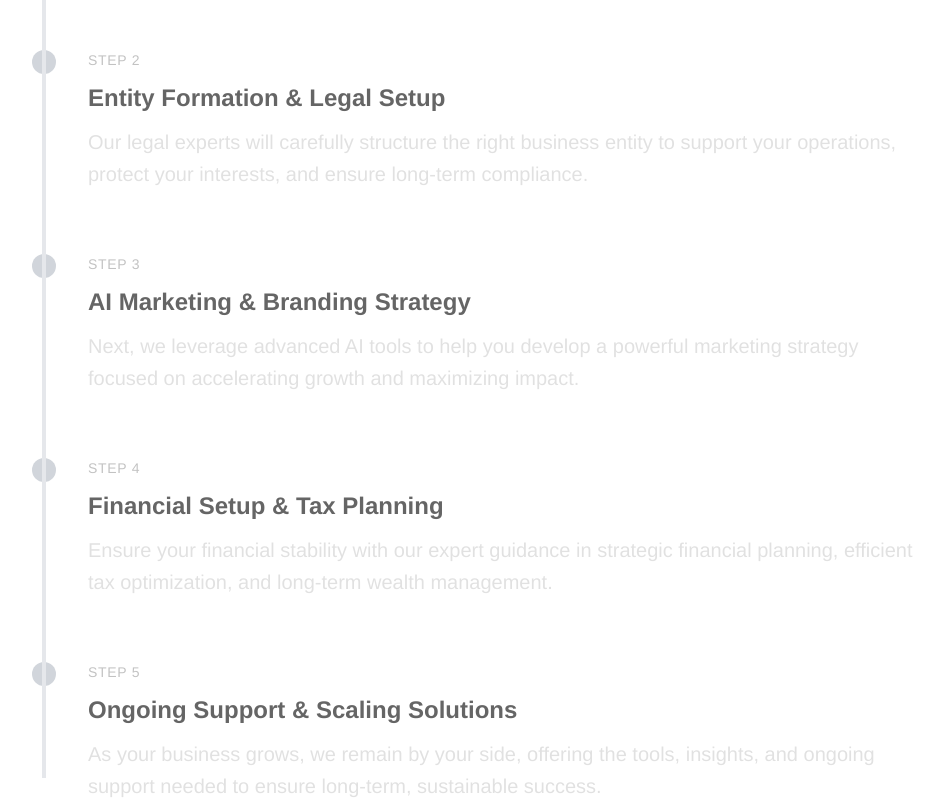
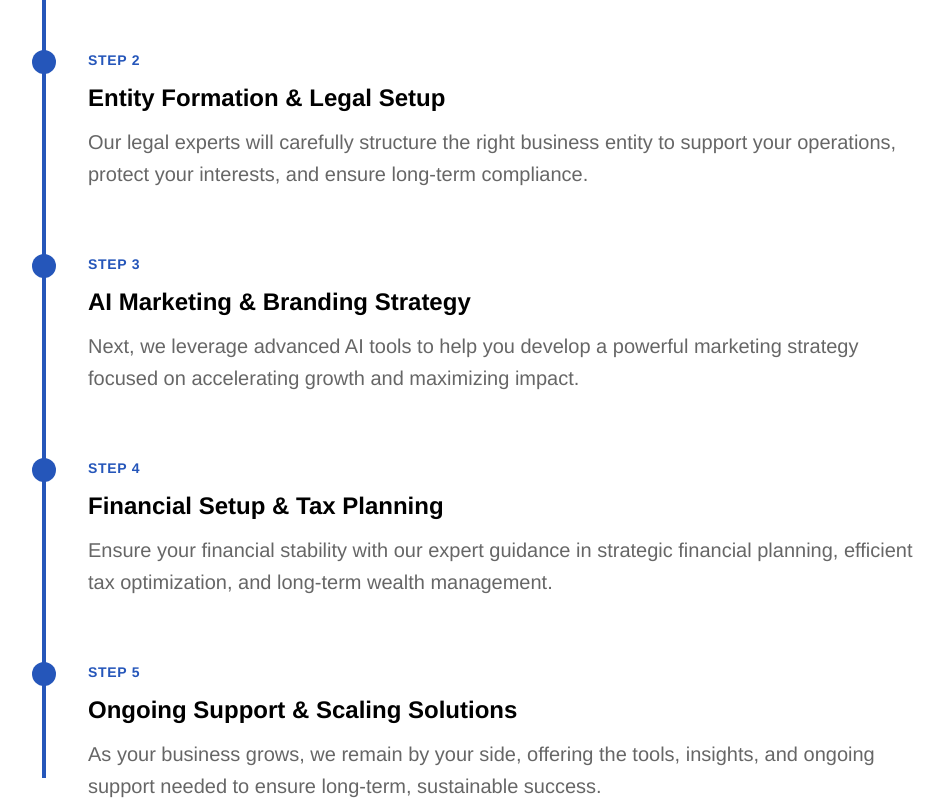
Before and after one commit to Veniche/pokum-test, a React (Vite) app: page / in a window 1280 px wide. Shown: the part 5360-6160 px from the top of the page, without its empty margins (32-976 px from the left). Built offline with nearby package versions, Linux system fonts and the light colour scheme.

Commit message:
progress bar

```diff
--- /dev/null
+++ b/client/hooks/useOnScreen.ts
@@ -0,0 +1,58 @@
+import { useEffect, useState, useRef, MutableRefObject, useCallback } from 'react';
+
+interface UseOnScreenOptions extends IntersectionObserverInit {
+  triggerOnce?: boolean;
+}
+
+export function useOnScreen<T extends HTMLElement>(
+  options: UseOnScreenOptions = {}
+): [(node: T | null) => void, boolean] {
+  const [isIntersecting, setIntersecting] = useState(false);
+  const observerRef = useRef<IntersectionObserver | null>(null);
+  const elementRef = useRef<T | null>(null);
+  const wasIntersectedRef = useRef(false);
+
+  const ref = useCallback(
+    (node: T | null) => {
+      if (observerRef.current) {
+        observerRef.current.disconnect();
+      }
+
+      elementRef.current = node;
+
+      if (node) {
+        observerRef.current = new IntersectionObserver(
+          ([entry]) => {
+            const isIntersecting = entry.isIntersecting;
+            setIntersecting(isIntersecting);
+
+            if (isIntersecting && options.triggerOnce) {
+              wasIntersectedRef.current = true;
+              observerRef.current?.disconnect();
+            }
+          },
+          {
+            root: options.root,
+            rootMargin: options.rootMargin,
+            threshold: options.threshold,
+          }
+        );
+
+        observerRef.current.observe(node);
+      }
+    },
+    [options.root, options.rootMargin, options.threshold, options.triggerOnce]
+  );
+
+  useEffect(() => {
+    return () => {
+      if (observerRef.current) {
+        observerRef.current.disconnect();
+      }
+    };
+  }, []);
+
+  return [ref, isIntersecting || wasIntersectedRef.current];
+}
+
+export default useOnScreen;
--- a/client/pages/Index.tsx
+++ b/client/pages/Index.tsx
@@ -1,8 +1,10 @@
 import { Seo } from "@/components/Seo";
+import { useEffect, useState, useRef } from 'react';
 import { Button } from "@/components/ui/button";
 import { CtaBanner } from "@/components/CtaBanner";
 import { FaqSection } from "@/components/FaqSection";
 import { ArrowRight, ChevronDown } from "lucide-react";
+import { useOnScreen } from '@/hooks/useOnScreen';
 
 // Structured data for Organization
 const organizationSchema = {
@@ -38,6 +40,21 @@ const webpageSchema = {
 };
 
 export default function Index() {
+  // State and refs for scroll-triggered animations
+  const [stepsInView, setStepsInView] = useState(false);
+  const [setStepsRef, stepsAreInView] = useOnScreen<HTMLDivElement>({
+    threshold: 0.1,
+    rootMargin: '0px',
+    triggerOnce: true
+  });
+  const stepsRef = useRef<HTMLDivElement>(null);
+
+  useEffect(() => {
+    if (stepsAreInView) {
+      setStepsInView(true);
+    }
+  }, [stepsAreInView]);
+
   return (
     <div className="min-h-screen bg-white overflow-hidden">
       <Seo
@@ -603,23 +620,47 @@ export default function Index() {
             </div>
           </div>
 
-          <div className="max-w-4xl mt-16">
+          <div
+            className="max-w-4xl mt-16"
+            ref={el => {
+              if (el) {
+                stepsRef.current = el;
+                setStepsRef(el);
+              }
+            }}
+          >
             <div className="relative">
               {/* Process Steps */}
               <div className="space-y-16">
                 {/* Step 1 */}
                 <div className="flex items-start space-x-8">
                   <div className="flex-shrink-0">
-                    <div className="w-6 h-6 bg-[#2556BA] rounded-full"></div>
+                    <div
+                      className="w-6 h-6 bg-gray-300 rounded-full"
+                      style={{
+                        animation: stepsInView ? 'pulse 1s ease-in-out 0.5s both, fillStep 0.5s ease-in-out 0.5s forwards' : 'none',
+                        backgroundColor: stepsInView ? '#2556BA' : 'rgb(209, 213, 219)'
+                      } as React.CSSProperties}
+                    ></div>
                   </div>
                   <div className="flex-1 space-y-3">
-                    <div className="text-sm font-bold text-[#2556BA] font-helvetica tracking-wider">
+                    <div className="text-sm font-normal text-black/40 font-helvetica tracking-wider"
+                      style={{
+                        color: 'rgba(0, 0, 0, 0.4)',
+                        opacity: 1,
+                        animation: stepsInView ? 'textFadeIn 0.5s ease-in-out 0.5s forwards' : 'none'
+                      } as React.CSSProperties}
+                    >
                       STEP 1
                     </div>
                     <h4 className="text-2xl font-bold text-black font-helvetica">
                       Initial Consultation & Needs Assessment
                     </h4>
-                    <p className="text-xl text-black/60 font-helvetica leading-8">
+                    <p className="text-xl font-helvetica leading-8"
+                      style={{
+                        color: 'rgba(0, 0, 0, 0.6)'
+                      } as React.CSSProperties}
+                    >
                       We start by thoroughly understanding your goals,
                       challenges, and business needs to ensure our approach is
                       aligned with your objectives.
@@ -630,16 +671,42 @@ export default function Index() {
                 {/* Step 2 */}
                 <div className="flex items-start space-x-8">
                   <div className="flex-shrink-0">
-                    <div className="w-6 h-6 bg-gray-300 rounded-full"></div>
+                    <div
+                      className="w-6 h-6 bg-gray-300 rounded-full"
+                      style={{
+                        '--tw-scale-x': '1',
+                        '--tw-scale-y': '1',
+                        transform: 'scale(var(--tw-scale-x), var(--tw-scale-y))',
+                        transformOrigin: 'center',
+                        backgroundColor: 'rgb(209, 213, 219)',
+                        animation: stepsInView ? 'fillStep 0.5s ease-in-out 1.5s forwards' : 'none'
+                      } as React.CSSProperties}
+                    ></div>
                   </div>
-                  <div className="flex-1 space-y-3 opacity-60">
-                    <div className="text-sm font-normal text-black/40 font-helvetica tracking-wider">
+                  <div className="flex-1 space-y-3">
+                    <div className="text-sm font-normal text-black/40 font-helvetica tracking-wider"
+                      style={{
+                        color: 'rgba(0, 0, 0, 0.4)',
+                        opacity: 1,
+                        animation: stepsInView ? 'textFadeIn 0.5s ease-in-out 1.5s forwards' : 'none'
+                      } as React.CSSProperties}
+                    >
                       STEP 2
                     </div>
-                    <h4 className="text-2xl font-bold text-black font-helvetica">
+                    <h4 className="text-2xl font-bold font-helvetica"
+                      style={{
+                        color: 'rgba(0, 0, 0, 0.6)',
+                        animation: stepsInView ? 'h4FadeIn 0.5s ease-in-out 1.5s forwards' : 'none'
+                      } as React.CSSProperties}
+                    >
                       Entity Formation & Legal Setup
                     </h4>
-                    <p className="text-xl text-black/20 font-helvetica leading-8">
+                    <p className="text-xl text-black/20 font-helvetica leading-8"
+                      style={{
+                        color: 'rgba(0, 0, 0, 0.2)',
+                        animation: stepsInView ? 'pFadeIn 0.5s ease-in-out 1.5s forwards' : 'none'
+                      } as React.CSSProperties}
+                    >
                       Our legal experts will carefully structure the right
                       business entity to support your operations, protect your
                       interests, and ensure long-term compliance.
@@ -650,16 +717,40 @@ export default function Index() {
                 {/* Step 3 */}
                 <div className="flex items-start space-x-8">
                   <div className="flex-shrink-0">
-                    <div className="w-6 h-6 bg-gray-300 rounded-full"></div>
+                  <div className="w-6 h-6 bg-gray-300 rounded-full" style={{
+                      '--tw-scale-x': 1,
+                      '--tw-scale-y': 1,
+                      transform: 'scale(var(--tw-scale-x), var(--tw-scale-y))',
+                      transformOrigin: 'center',
+                      backgroundColor: 'rgb(209, 213, 219)',
+                      animation: stepsInView ? 'fillStep 0.5s ease-in-out 2.5s forwards' : 'none'
+                    } as React.CSSProperties}
+                    ></div>
                   </div>
-                  <div className="flex-1 space-y-3 opacity-60">
-                    <div className="text-sm font-normal text-black/40 font-helvetica tracking-wider">
+                  <div className="flex-1 space-y-3">
+                    <div className="text-sm font-normal text-black/40 font-helvetica tracking-wider"
+                    style={{
+                        color: 'rgba(0, 0, 0, 0.4)',
+                        opacity: 1,
+                        animation: stepsInView ? 'textFadeIn 0.5s ease-in-out 2.5s forwards' : 'none'
+                      } as React.CSSProperties}
+                    >
                       STEP 3
                     </div>
-                    <h4 className="text-2xl font-bold text-black font-helvetica">
+                    <h4 className="text-2xl font-bold font-helvetica"
+                      style={{
+                        color: 'rgba(0, 0, 0, 0.6)',
+                        animation: stepsInView ? 'h4FadeIn 0.5s ease-in-out 2.5s forwards' : 'none'
+                      } as React.CSSProperties}
+                    >
                       AI Marketing & Branding Strategy
                     </h4>
-                    <p className="text-xl text-black/20 font-helvetica leading-8">
+                    <p className="text-xl font-helvetica leading-8"
+                      style={{
+                        color: 'rgba(0, 0, 0, 0.2)',
+                        animation: stepsInView ? 'pFadeIn 0.5s ease-in-out 2.5s forwards' : 'none'
+                      } as React.CSSProperties}
+                    >
                       Next, we leverage advanced AI tools to help you develop a
                       powerful marketing strategy focused on accelerating growth
                       and maximizing impact.
@@ -670,16 +761,40 @@ export default function Index() {
                 {/* Step 4 */}
                 <div className="flex items-start space-x-8">
                   <div className="flex-shrink-0">
-                    <div className="w-6 h-6 bg-gray-300 rounded-full"></div>
+                    <div className="w-6 h-6 bg-gray-300 rounded-full" style={{
+                      '--tw-scale-x': 1,
+                      '--tw-scale-y': 1,
+                      transform: 'scale(var(--tw-scale-x), var(--tw-scale-y))',
+                      transformOrigin: 'center',
+                      backgroundColor: 'rgb(209, 213, 219)',
+                      animation: stepsInView ? 'fillStep 0.5s ease-in-out 3.5s forwards' : 'none'
+                    } as React.CSSProperties}
+                    ></div>
                   </div>
-                  <div className="flex-1 space-y-3 opacity-60">
-                    <div className="text-sm font-normal text-black/40 font-helvetica tracking-wider">
+                  <div className="flex-1 space-y-3">
+                    <div className="text-sm font-normal text-black/40 font-helvetica tracking-wider"
+                    style={{
+                        color: 'rgba(0, 0, 0, 0.4)',
+                        opacity: 1,
+                        animation: stepsInView ? 'textFadeIn 0.5s ease-in-out 3.5s forwards' : 'none'
+                      } as React.CSSProperties}
+                    >
                       STEP 4
                     </div>
-                    <h4 className="text-2xl font-bold text-black font-helvetica">
+                    <h4 className="text-2xl font-bold font-helvetica"
+                      style={{
+                        color: 'rgba(0, 0, 0, 0.6)',
+                        animation: stepsInView ? 'h4FadeIn 0.5s ease-in-out 3.5s forwards' : 'none'
+                      } as React.CSSProperties}
+                    >
                       Financial Setup & Tax Planning
                     </h4>
-                    <p className="text-xl text-black/20 font-helvetica leading-8">
+                    <p className="text-xl font-helvetica leading-8"
+                      style={{
+                        color: 'rgba(0, 0, 0, 0.2)',
+                        animation: stepsInView ? 'pFadeIn 0.5s ease-in-out 3.5s forwards' : 'none'
+                      } as React.CSSProperties}
+                    >
                       Ensure your financial stability with our expert guidance
                       in strategic financial planning, efficient tax
                       optimization, and long-term wealth management.
@@ -690,16 +805,40 @@ export default function Index() {
                 {/* Step 5 */}
                 <div className="flex items-start space-x-8">
                   <div className="flex-shrink-0">
-                    <div className="w-6 h-6 bg-gray-300 rounded-full"></div>
+                    <div className="w-6 h-6 bg-gray-300 rounded-full" style={{
+                      '--tw-scale-x': 1,
+                      '--tw-scale-y': 1,
+                      transform: 'scale(var(--tw-scale-x), var(--tw-scale-y))',
+                      transformOrigin: 'center',
+                      backgroundColor: 'rgb(209, 213, 219)',
+                      animation: stepsInView ? 'fillStep 0.5s ease-in-out 4.5s forwards' : 'none'
+                    } as React.CSSProperties}
+                    ></div>
                   </div>
-                  <div className="flex-1 space-y-3 opacity-60">
-                    <div className="text-sm font-normal text-black/40 font-helvetica tracking-wider">
+                  <div className="flex-1 space-y-3">
+                    <div className="text-sm font-normal text-black/40 font-helvetica tracking-wider"
+                    style={{
+                        color: 'rgba(0, 0, 0, 0.4)',
+                        opacity: 1,
+                        animation: stepsInView ? 'textFadeIn 0.5s ease-in-out 4.5s forwards' : 'none'
+                      } as React.CSSProperties}
+                    >
                       STEP 5
                     </div>
-                    <h4 className="text-2xl font-bold text-black font-helvetica">
+                    <h4 className="text-2xl font-bold font-helvetica"
+                      style={{
+                        color: 'rgba(0, 0, 0, 0.6)',
+                        animation: stepsInView ? 'h4FadeIn 0.5s ease-in-out 4.5s forwards' : 'none'
+                      } as React.CSSProperties}
+                    >
                       Ongoing Support & Scaling Solutions
                     </h4>
-                    <p className="text-xl text-black/20 font-helvetica leading-8">
+                    <p className="text-xl font-helvetica leading-8"
+                      style={{
+                        color: 'rgba(0, 0, 0, 0.2)',
+                        animation: stepsInView ? 'pFadeIn 0.5s ease-in-out 4.5s forwards' : 'none'
+                      } as React.CSSProperties}
+                    >
                       As your business grows, we remain by your side, offering
                       the tools, insights, and ongoing support needed to ensure
                       long-term, sustainable success.
@@ -709,8 +848,56 @@ export default function Index() {
               </div>
 
               {/* Vertical Line */}
-              <div className="absolute left-[10px] top-6 bottom-6 w-1 bg-gray-200"></div>
-              <div className="absolute left-[10px] top-6 w-1 h-12 bg-[#2556BA]"></div>
+              <div className="absolute left-[10px] top-6 bottom-6 w-1 overflow-hidden" style={{
+                backgroundColor: 'rgb(209, 213, 219)'
+              }}>
+                <div className="absolute top-0 left-0 w-full h-0 bg-[#2556BA] origin-top" style={{
+                  animation: stepsInView ? 'fillProgress 5s ease-in-out forwards' : 'none',
+                }}></div>
+              </div>
+              <style jsx global>{`
+                @keyframes fillProgress {
+                  from {
+                    height: 0%;
+                  }
+                  to {
+                    height: 100%;
+                  }
+                }
+                @keyframes fillStep {
+                  to {
+                    background-color: #2556BA;
+                    transform: scale(1);
+                  }
+                }
+                @keyframes textFadeIn {
+                  from {
+                    opacity: 1;
+                    color: rgba(0, 0, 0, 0.4);
+                  }
+                  to {
+                    opacity: 1;
+                    color: #2556BA;
+                    font-weight: 700;
+                  }
+                }
+                @keyframes h4FadeIn {
+                  from {
+                    color: rgba(0, 0, 0, 0.6);
+                  }
+                  to {
+                    color: rgba(0, 0, 0, 1);
+                  }
+                }
+                @keyframes pFadeIn {
+                  from {
+                    color: rgba(0, 0, 0, 0.2);
+                  }
+                  to {
+                    color: rgba(0, 0, 0, 0.6);
+                  }
+                }
+              `}</style>
             </div>
           </div>
         </div>
```
Also changed, not shown: client/types/styled-jsx.d.ts (added, +8 -0 lines).
